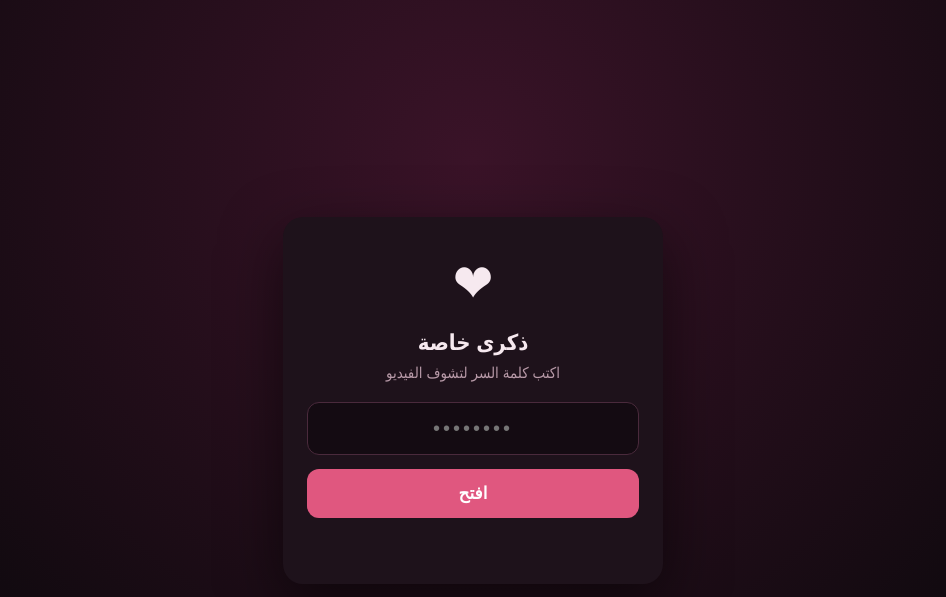
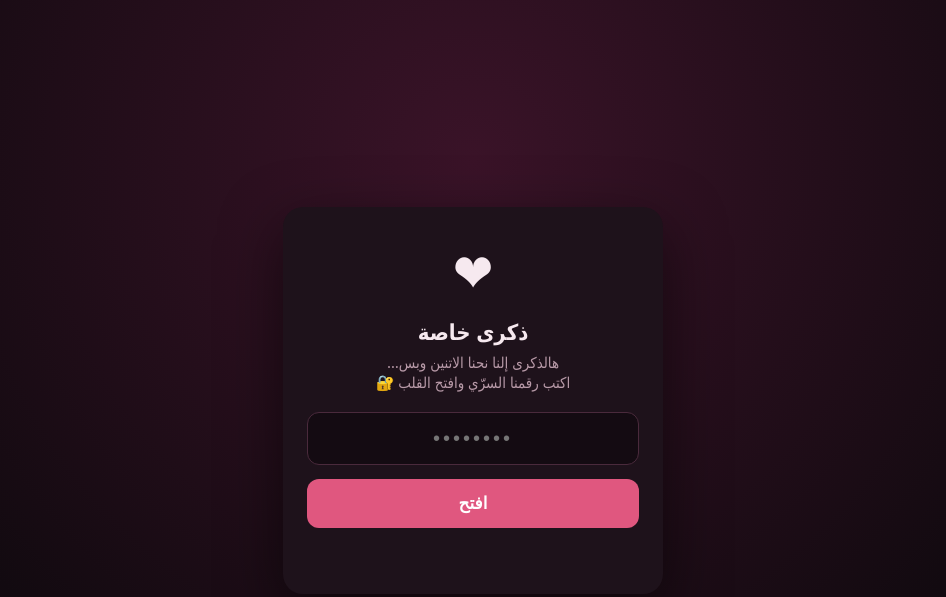
Before and after one commit to abdulhamidalmamar90/memory, a plain HTML site: page index.html in a window 1280 px wide. Shown: the whole page, without its empty margins (167-1113 px from the left). Drawn offline with Linux system fonts and the light colour scheme.

Commit message:
Update lock screen text
Co-Authored-By: Claude Opus 5.5 <noreply@anthropic.com>

```diff
--- a/index.html
+++ b/index.html
@@ -32,7 +32,7 @@
   <div class="card" id="lock">
     <div class="heart">❤</div>
     <h1>ذكرى خاصة</h1>
-    <p>اكتب كلمة السر لتشوف الفيديو</p>
+    <p>هالذكرى إلنا نحنا الاتنين وبس…<br>اكتب رقمنا السرّي وافتح القلب 🔐</p>
     <form id="f">
       <input id="pw" type="password" inputmode="numeric" autocomplete="off" placeholder="••••••••" required>
       <button id="go">افتح</button>
```
